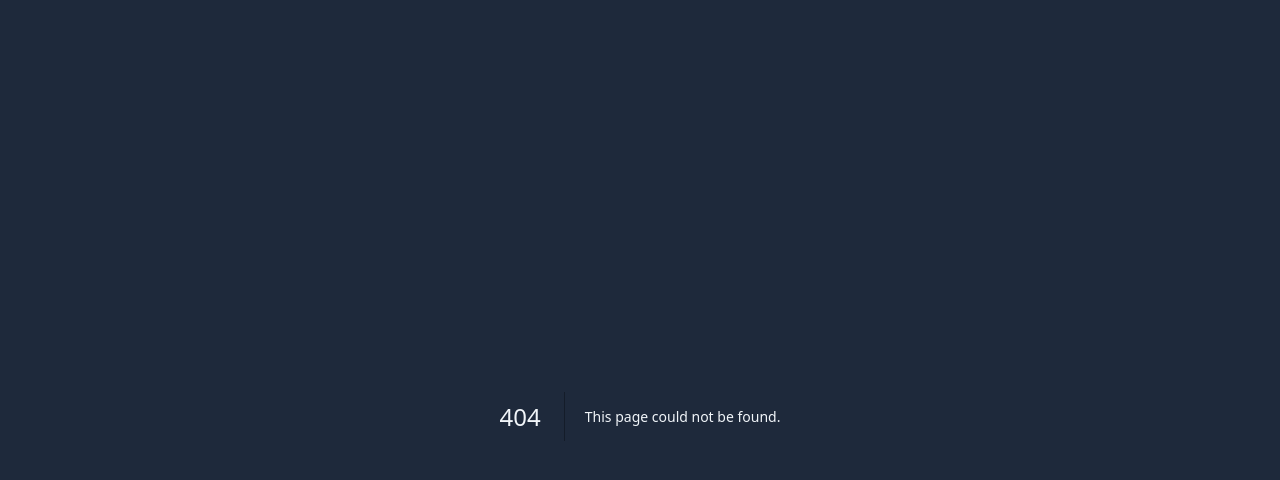
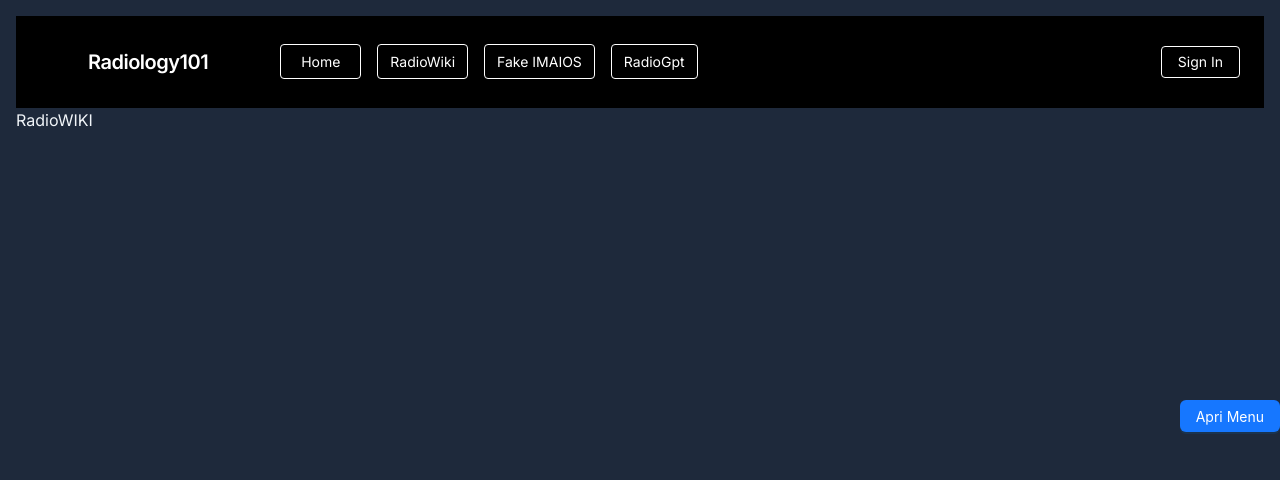
Before and after one commit to AndreaSertorio/Rad101Next, a Next.js app: page /radiowiki in a window 1280 px wide. Before the commit this address had no page. Shown: the top 480 px of the page. Built offline with nearby package versions, Linux system fonts and the light colour scheme.

Commit message:
link funzionanti

```diff
--- /dev/null
+++ b/src/app/_app.tsx
@@ -0,0 +1,14 @@
+// _app.tsx
+
+import { FocusProvider } from './components/FocusFiles/FocusContext';
+import type { AppProps } from 'next/app';
+
+function MyApp({ Component, pageProps }: AppProps) {
+  return (
+    <FocusProvider>
+      <Component {...pageProps} />
+    </FocusProvider>
+  );
+}
+
+export default MyApp;
--- a/src/app/components/BarraSup.jsx
+++ b/src/app/components/BarraSup.jsx
@@ -13,14 +13,14 @@ export default function BarraSup() {
           <Link href="/">
             <span className="px-5 py-2 border border-white rounded text-white hover:text-teal-500 hover:bg-white cursor-pointer">Home</span>
           </Link>
-          <Link href="/RadioWiki">
+          <Link href="/radiowiki">
             <span className="px-3 py-2 border border-white rounded text-white hover:text-teal-500 hover:bg-teal-800 cursor-pointer">RadioWiki</span>
           </Link>
-          <Link href="/FakeImaios">
+          <Link href="/fakeimaios">
             <span className="px-3 py-2 border border-white rounded text-white hover:text-teal-500 hover:bg-teal-800 cursor-pointer">Fake IMAIOS</span>
           </Link>
-          <Link href="/OpenAi">
-            <span className="px-3 py-2 border border-white rounded text-white hover:text-teal-500 hover:bg-teal-800 cursor-pointer">OpenAI</span>
+          <Link href="/radiogpt">
+            <span className="px-3 py-2 border border-white rounded text-white hover:text-teal-500 hover:bg-teal-800 cursor-pointer">RadioGpt</span>
           </Link>
         </div>
         <div>
--- /dev/null
+++ b/src/app/fakeimaios/page.tsx
@@ -0,0 +1,28 @@
+'use client'
+
+// fakeimaios/page.tsx
+
+
+import React, { useState, useContext } from 'react';
+import BarraSup from '../components/BarraSup';
+import TemplateContainer from '../components/Templates/TemplateContainer';
+import DrawerWrapper from '../components/DrawerWrapper';
+import { FocusProvider } from '../components/FocusFiles/FocusContext';
+
+export default function fakeImaios() {
+    return (
+        <FocusProvider>
+            <div>
+
+                <BarraSup />
+                 <h1>FakeImaios</h1>
+                <div>
+                    <div className="flex-grow" style={{flexGrow: 1}}>
+                        <TemplateContainer />
+                    </div>
+                </div>
+                <DrawerWrapper />
+            </div>
+        </FocusProvider>
+    );
+}
--- /dev/null
+++ b/src/app/radiogpt/page.tsx
@@ -0,0 +1,28 @@
+'use client'
+
+// radiopt/page.tsx
+
+
+import React, { useState, useContext } from 'react';
+import BarraSup from '../components/BarraSup';
+import TemplateContainer from '../components/Templates/TemplateContainer';
+import DrawerWrapper from '../components/DrawerWrapper';
+import { FocusProvider } from '../components/FocusFiles/FocusContext';
+
+export default function radioGpt() {
+    return (
+        <FocusProvider>
+            <div>
+
+                <BarraSup />
+                 <h1>RadioGPT</h1>
+                <div>
+                    <div className="flex-grow" style={{flexGrow: 1}}>
+                        <TemplateContainer />
+                    </div>
+                </div>
+                <DrawerWrapper />
+            </div>
+        </FocusProvider>
+    );
+}
--- /dev/null
+++ b/src/app/radiowiki/page.tsx
@@ -0,0 +1,28 @@
+'use client'
+
+// radiowiki/page.tsx
+
+
+import React, { useState, useContext } from 'react';
+import BarraSup from '../components/BarraSup';
+import TemplateContainer from '../components/Templates/TemplateContainer';
+import DrawerWrapper from '../components/DrawerWrapper';
+import { FocusProvider } from '../components/FocusFiles/FocusContext';
+
+export default function radioWiki() {
+    return (
+        <FocusProvider>
+            <div>
+
+                <BarraSup />
+                 <h1>RadioWIKI</h1>
+                <div>
+                    <div className="flex-grow" style={{flexGrow: 1}}>
+                        <TemplateContainer />
+                    </div>
+                </div>
+                <DrawerWrapper />
+            </div>
+        </FocusProvider>
+    );
+}
```
Also changed, not shown: pages/FakeImaios.tsx (deleted, +0 -15 lines), pages/OpenAi.tsx (deleted, +0 -15 lines), pages/RadioWiki.tsx (deleted, +0 -15 lines), src/app/page.tsx (renamed from src/app/page.js).
